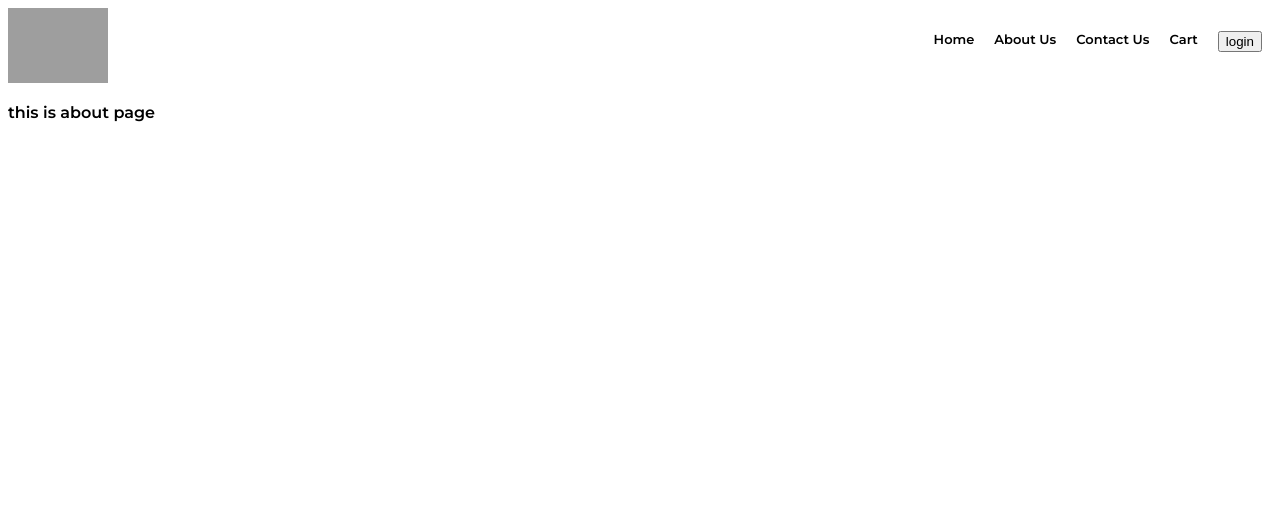
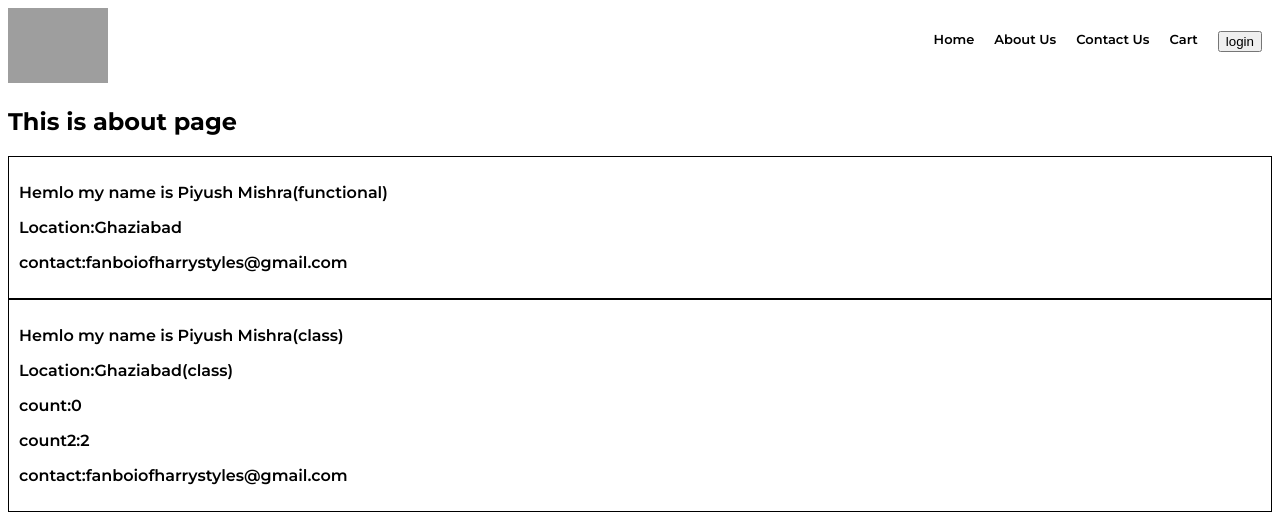
Before and after one commit to piyushmishraa/Food_Delivery, a React (Vite) app: page /about in a window 1280 px wide. Shown: the top 524 px of the page. Built offline with nearby package versions, Linux system fonts and the light colour scheme; grey boxes are pictures that could not be loaded.

Commit message:
learning class based component

```diff
--- a/index.css
+++ b/index.css
@@ -286,3 +286,8 @@ body {
  .cssbuttons-io-button:active .icon {
    transform: scale(0.95);
  }
+
+ .user-card{
+  padding: 10px;
+  border: 1px solid black;
+ }
--- a/src/components/About.js
+++ b/src/components/About.js
@@ -1,6 +1,16 @@
+import User from "./User";
+import UserClass from "./UserClass";
+
 const About=()=>{
     return(
-        <p>this is about page</p>
+
+        <div>
+            <h2>This is about page</h2>
+
+     <User name={"Piyush Mishra(functional)"} location={"Ghaziabad"}/>
+     <UserClass name={"Piyush Mishra(class)"} location={"Ghaziabad(class)"}/>
+
+        </div>
     )
 };
 
--- /dev/null
+++ b/src/components/User.js
@@ -0,0 +1,12 @@
+const User=(props)=>{
+    const {name,location}=props;
+    return(
+    <div className="user-card">
+         <p>Hemlo my name is {name}</p>
+         <p>Location:{location}</p>
+         <p>contact:fanboiofharrystyles@gmail.com</p>
+    </div>
+
+    )
+}
+export default User;
--- /dev/null
+++ b/src/components/UserClass.js
@@ -0,0 +1,29 @@
+import React from "react";
+
+class UserClass extends React.Component{
+    constructor(props){
+        super(props);
+        console.log(props);
+        this.state={
+            count:0,
+            count2:2
+        }
+    }
+
+
+    render(){
+
+        const{count,count2}=this.state;
+        return(
+            <div className="user-card">
+            <p>Hemlo my name is {this.props.name}</p>
+            <p>Location:{this.props.location}</p>
+            <p>count:{count}</p>
+            <p>count2:{count2}</p>
+            <p>contact:fanboiofharrystyles@gmail.com</p>
+            </div>
+        )
+    }
+
+}
+export default UserClass;
```
